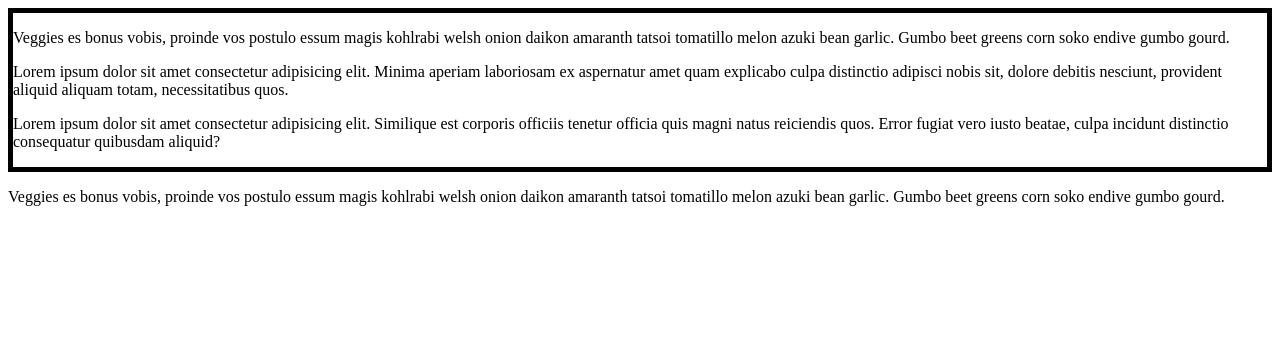
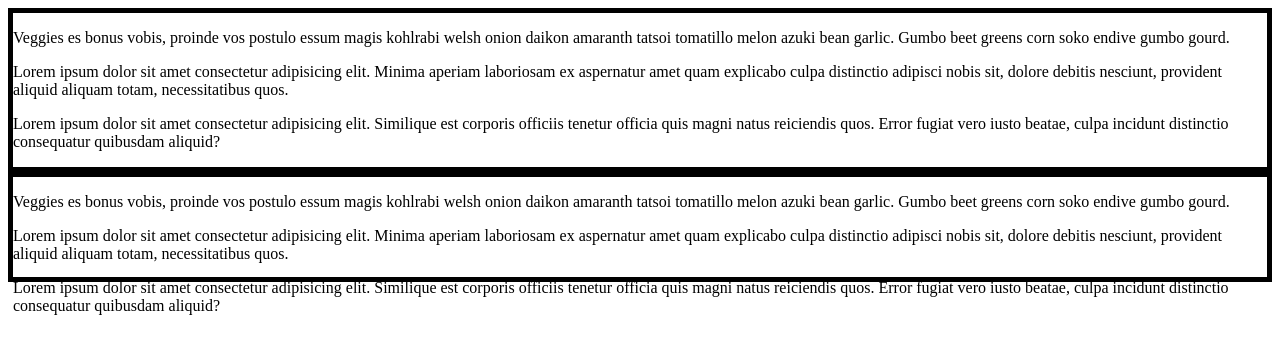
Before and after one commit to Gitthuma/sizing-task-one, a plain HTML site: page index.html in a window 1280 px wide. Drawn offline with Linux system fonts and the light colour scheme.

Commit message:
Added height of 100px in style.css to the first box  to make the box have a height, then added two more paragraphs to the div with class of box 1 to test the behaviour of the box

```diff
--- a/css/style.css
+++ b/css/style.css
@@ -4,4 +4,6 @@
 }
 
 .box2 {
+  border: 5px solid black;
+  height: 100px;
 }
--- a/index.html
+++ b/index.html
@@ -19,6 +19,11 @@
 
     <div class="box box2">
         <p>Veggies es bonus vobis, proinde vos postulo essum magis kohlrabi welsh onion daikon amaranth tatsoi tomatillo melon azuki bean garlic. Gumbo beet greens corn soko endive gumbo gourd. </p>
+
+        <p>Lorem ipsum dolor sit amet consectetur adipisicing elit. Minima aperiam laboriosam ex aspernatur amet quam explicabo culpa distinctio adipisci nobis sit, dolore debitis nesciunt, provident aliquid aliquam totam, necessitatibus quos.
+        </p>
+
+        <p>Lorem ipsum dolor sit amet consectetur adipisicing elit. Similique est corporis officiis tenetur officia quis magni natus reiciendis quos. Error fugiat vero iusto beatae, culpa incidunt distinctio consequatur quibusdam aliquid?</p>
     </div>
 </body>
 </html>
```
